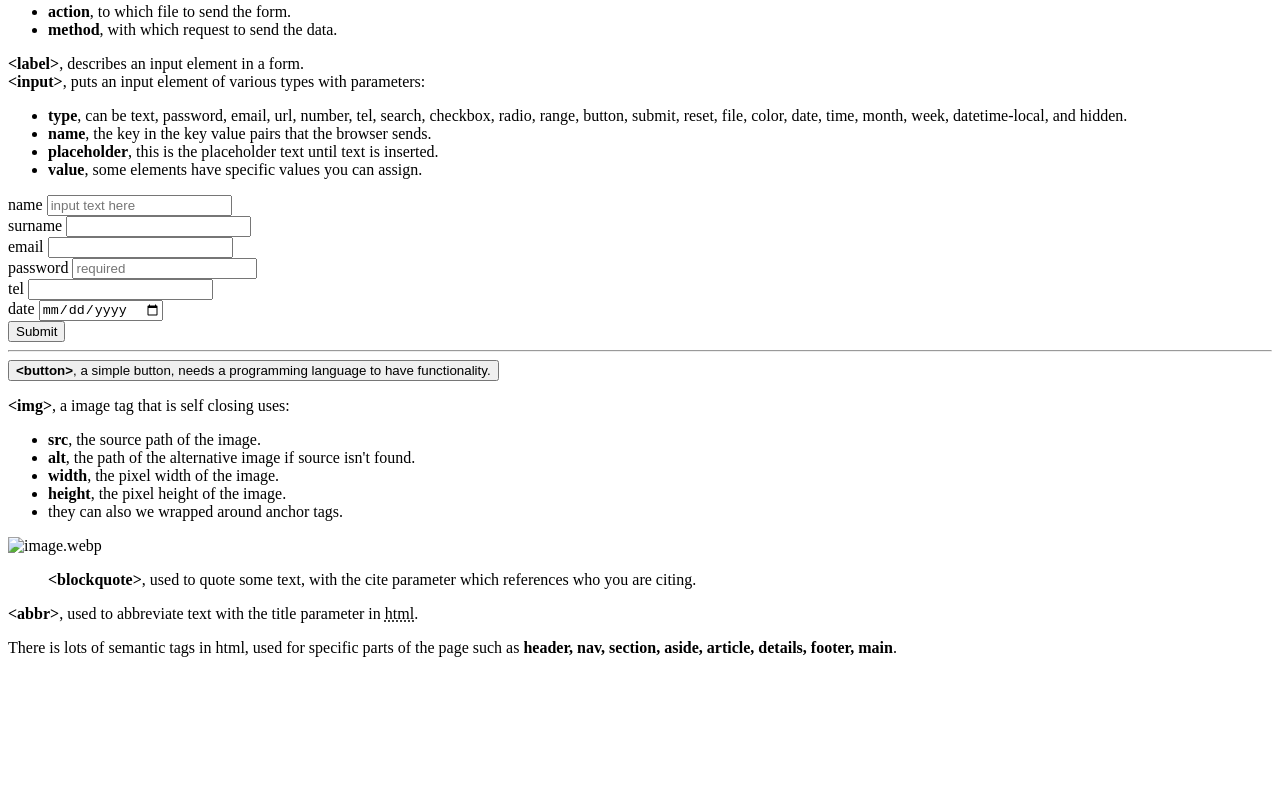
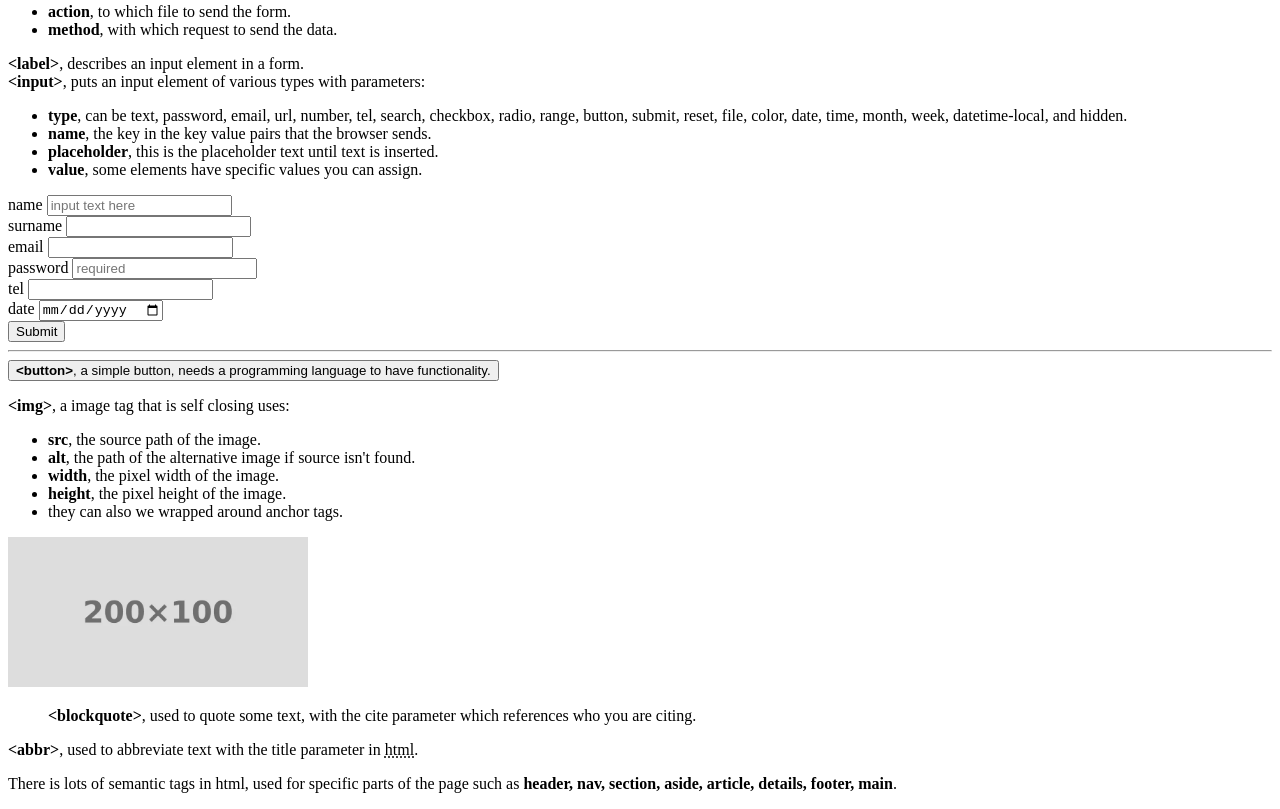
Before and after one commit to kripticni/Web, a plain HTML site: page html/index.html in a window 1280 px wide. Shown: the part 993-1802 px from the top of the page. Before the commit the page ends 1666 px from the top, so only its background shows below. Drawn offline with Linux system fonts and the light colour scheme.

Commit message:
Improved the website structure and the img tag

```diff
--- a/html/index.html
+++ b/html/index.html
@@ -115,7 +115,7 @@
 				<li>they can also we wrapped around anchor tags.</li>
 			</ul>
 		</p>
-		<img src="image.webp" alt="image.webp" width="300" height"300">
+		<img src="images/image.webp" alt="images/image-not-found.webp" width="300" height"300">
 		<blockquote cite="kripticni">
 			<b>&ltblockquote&gt</b>, used to quote some text, with the cite parameter which references who you are citing.
 		</blockquote>
```
Also changed, not shown: html/images/image-not-found.webp (added), html/images/image.webp (added).
